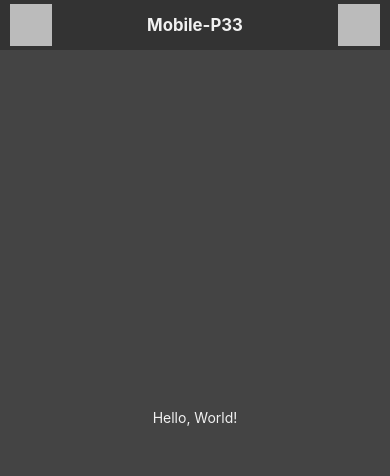
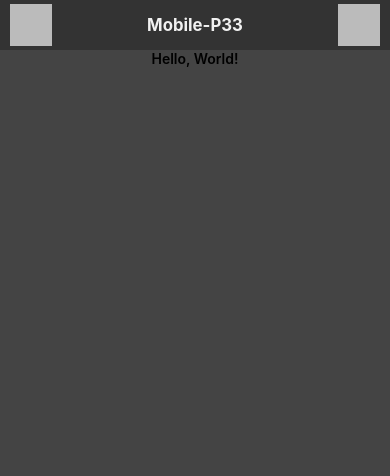
Before and after one commit to dns-lector/ReactNativeP33, a React Native app: screen / in a window 390 px wide. Shown: the top 476 px of the page. Built offline with nearby package versions, Linux system fonts and the light colour scheme.

Commit message:
Routing--1

```diff
--- a/src/app/ui/AppContent.tsx
+++ b/src/app/ui/AppContent.tsx
@@ -1,7 +1,27 @@
-import { Text, View } from "react-native";
+import { Text, TouchableOpacity, View } from "react-native";
 import AppContentStyle from "./AppContentStyle";
+import Home from "../../pages/home/Home";
+import { useState } from "react";
+import IRoute from "../../features/model/IRoute";
+import Calc from "../../pages/calc/Calc";
+
+const startPage:IRoute = {
+    slug: 'home',
+};
 
 export default function AppContent() {
+    const [history, setHistory] = useState<Array<IRoute>>([]);
+    const [page, setPage] = useState<IRoute>(startPage);
+
+    const navigate = (route:IRoute):void => {
+        if(route.slug != page.slug) {
+            // Перехід на нову сторінку - збереження поточної
+            // сторінки в історії та зміна поточної сторінки
+            setHistory([...history, page]);
+            setPage(route);
+        }
+    };
+
     return <View style={AppContentStyle.container}>
         <View style={AppContentStyle.topBar}>
             <View style={AppContentStyle.topBarIcon}></View>
@@ -10,13 +30,19 @@ export default function AppContent() {
         </View>
 
         <View style={AppContentStyle.pageWidget}>
-            <Text style={AppContentStyle.text}>Hello, World!</Text>
+            { page.slug == "home" ? <Home />
+            : page.slug == "calc" ? <Calc />
+            : <Text>Not Found</Text>
+            }
         </View>
 
-
         <View style={AppContentStyle.bottomBar}>
-            <View style={AppContentStyle.bottomBarIcon}></View>
-            <View style={AppContentStyle.bottomBarIcon}></View>
+            <TouchableOpacity onPress={() => navigate({slug: 'home'})}>
+                <View style={AppContentStyle.bottomBarIcon}></View>
+            </TouchableOpacity>
+            <TouchableOpacity onPress={() => navigate({slug: 'calc'})}>
+                <View style={AppContentStyle.bottomBarIcon}></View>
+            </TouchableOpacity>
             <View style={AppContentStyle.bottomBarIcon}></View>
             <View style={AppContentStyle.bottomBarIcon}></View>
             <View style={AppContentStyle.bottomBarIcon}></View>
--- /dev/null
+++ b/src/features/model/IRoute.ts
@@ -0,0 +1,4 @@
+export default interface IRoute {
+    slug: string,
+    params?: string,
+};
--- /dev/null
+++ b/src/pages/calc/Calc.tsx
@@ -0,0 +1,8 @@
+import { View } from "react-native";
+import CalcStyle from "./ui/CalcStyle";
+
+export default function Calc() {
+    return <View style={CalcStyle.pageContainer}>
+
+    </View>;
+}
--- /dev/null
+++ b/src/pages/calc/ui/CalcStyle.ts
@@ -0,0 +1,9 @@
+import { StyleSheet } from "react-native";
+
+const CalcStyle = StyleSheet.create({
+    pageContainer: {
+        flex: 1,
+    },
+});
+
+export default CalcStyle;
--- /dev/null
+++ b/src/pages/home/Home.tsx
@@ -0,0 +1,8 @@
+import { Text, View } from "react-native";
+import HomeStyle from "./ui/HomeStyle";
+
+export default function Home() {
+    return <View style={HomeStyle.pageContainer}>
+        <Text style={HomeStyle.pageTitle}>Hello, World!</Text>
+    </View>;
+}
--- /dev/null
+++ b/src/pages/home/ui/HomeStyle.ts
@@ -0,0 +1,12 @@
+import { StyleSheet } from "react-native";
+
+const HomeStyle = StyleSheet.create({
+    pageContainer: {
+        flex: 1,
+    },
+    pageTitle: {
+        fontWeight: 600,
+    }
+});
+
+export default HomeStyle;
```
Also changed, not shown: AppOld.tsx (deleted, +0 -45 lines).
